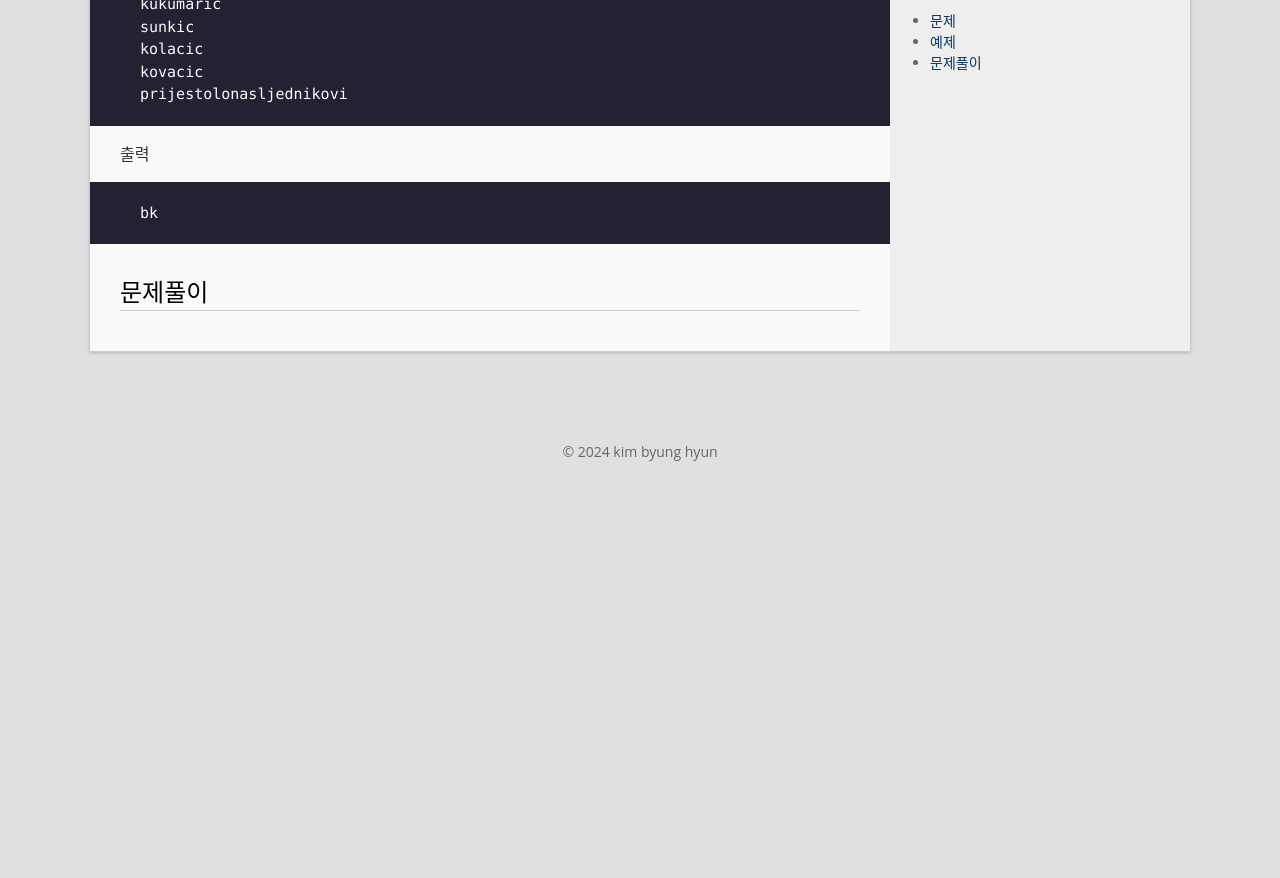
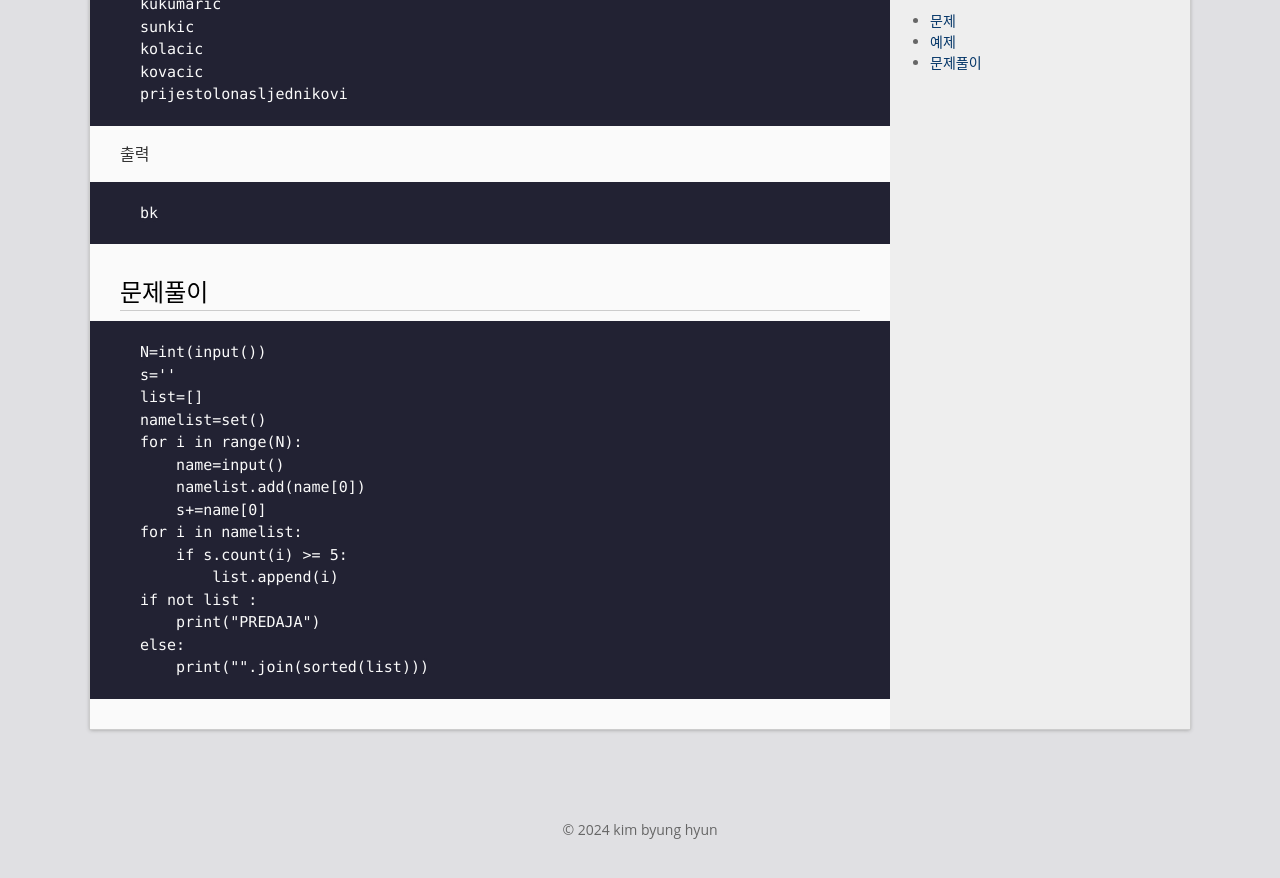
Before and after one commit to bh6366632/bh6366632.github.com, a Jekyll site: the page built from _posts/2024-05-04-basketball.md, in a window 1280 px wide and 900 px high, scrolled down 1079 px. Shown: the top 878 px of the window. Built offline with Jekyll 4.4.1, drawn with Linux system fonts in a browser that asks for light colours; before the commit the page ends 1601 px from its top, so only the background shows below that.

Commit message:
Update 2024-05-04-basketball.md

````diff
--- a/_posts/2024-05-04-basketball.md
+++ b/_posts/2024-05-04-basketball.md
@@ -43,3 +43,20 @@ prijestolonasljednikovi
 bk
 ```
 # 문제풀이
+```
+N=int(input())
+s=''
+list=[]
+namelist=set()
+for i in range(N):
+    name=input()
+    namelist.add(name[0])
+    s+=name[0]
+for i in namelist:
+    if s.count(i) >= 5:
+        list.append(i)
+if not list :
+    print("PREDAJA")
+else:
+    print("".join(sorted(list)))
+```
````
